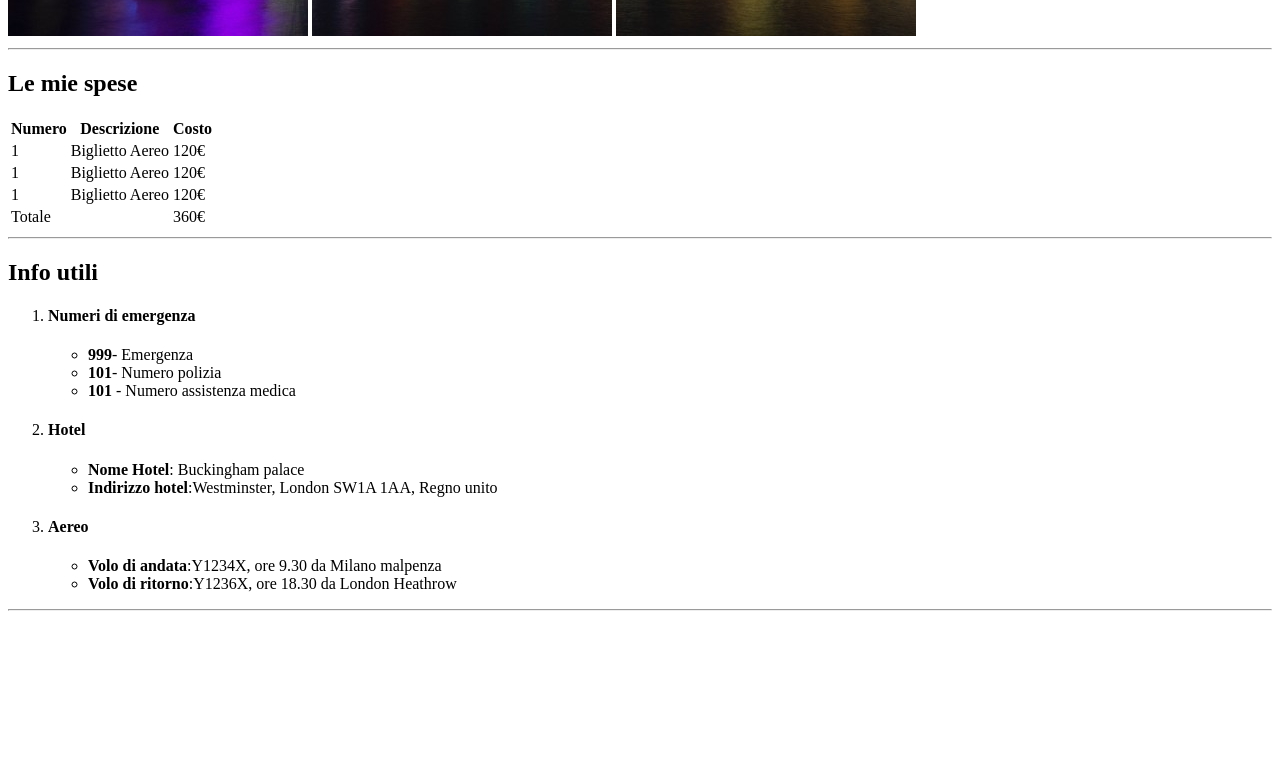
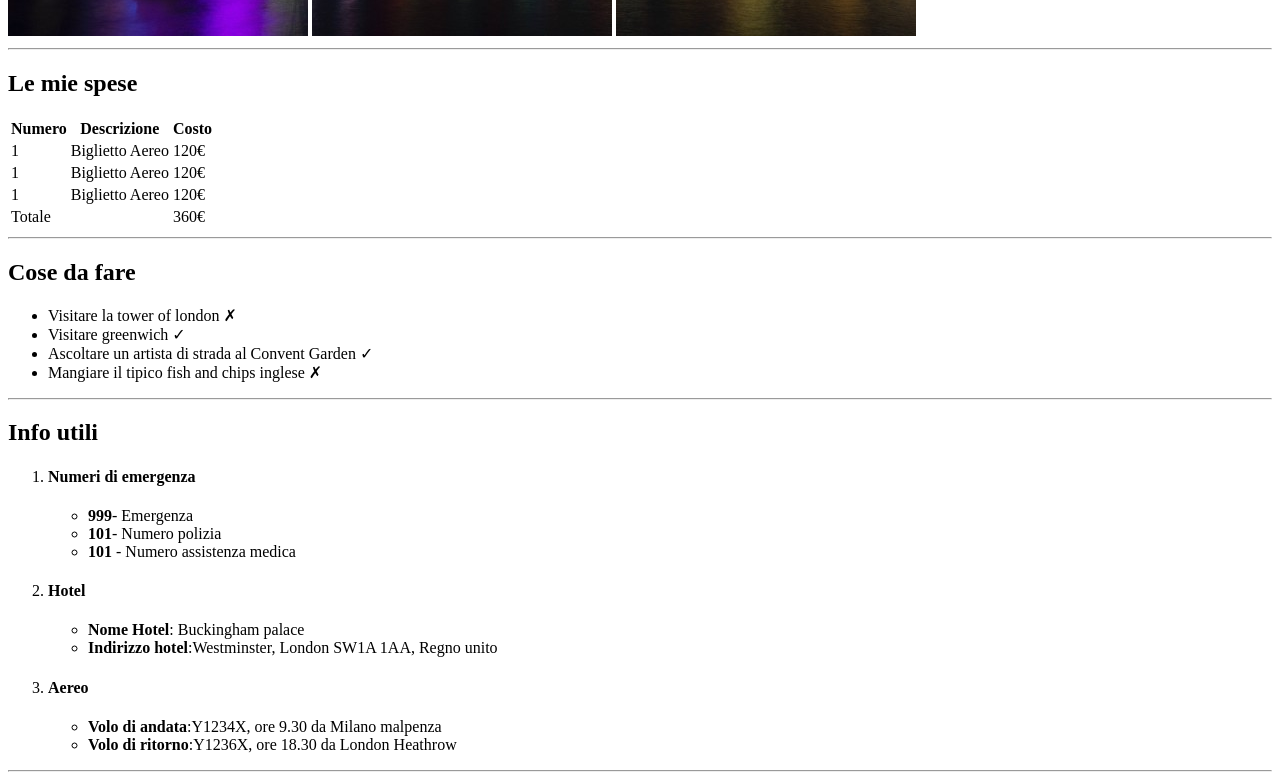
Before and after one commit to vincenzobozzanca/html-london-trip, a plain HTML site: page index.html in a window 1280 px wide. Shown: the part 644-1424 px from the top of the page. Before the commit the page ends 1263 px from the top, so only its background shows below. Drawn offline with Linux system fonts and the light colour scheme.

Commit message:
ho aggiunto la sezione cose da fare

```diff
--- a/index.html
+++ b/index.html
@@ -53,7 +53,14 @@
 		<!--/le mie spese-->
 		<!--cose da fare-->
 		<div>
-
+			<h2>Cose da fare</h2>
+			<ul>
+				<li>Visitare  la tower of london &#10007;</li>
+				<li>Visitare greenwich &#10003;</li>
+				<li>Ascoltare un artista di strada al Convent Garden &#10003;</li>
+				<li>Mangiare il tipico fish and chips inglese &#10007; </li>
+			</ul>
+			<hr>
 		</div>
 		<!--/cose da fare-->
 
```
